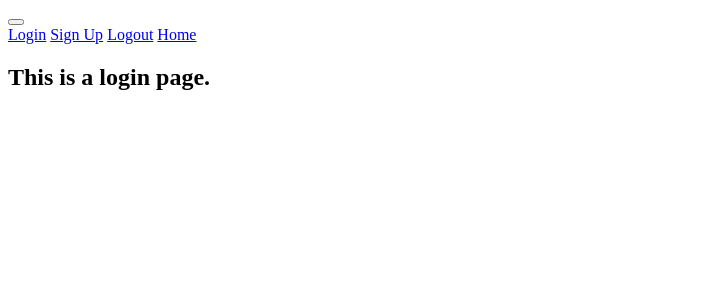
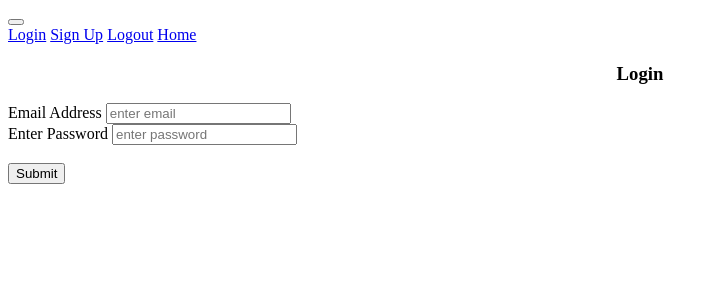
Before and after one commit to zoyasiddiqui/Flask-Web-App, a Flask app: page /login in a window 1280 px wide. Shown: the top 304 px of the page, without its empty margins (0-718 px from the left). Run offline with Flask 3, Linux system fonts and the light colour scheme.

Commit message:
fixed form for signup and created login form

```diff
--- a/website/templates/login.html
+++ b/website/templates/login.html
@@ -3,5 +3,20 @@
 {%block title%}Login{%endblock%}
 
 {%block content%}
-<h2>This is a login page.</h2>
+
+<form method="POST">
+    <h3 align="center">Login</h3>
+    <div class="form-group">
+        <label for="email">Email Address</label>
+        <input type="email" id="email" name="email" placeholder="enter email">
+    </div>
+    <div class="form-group">
+        <label for="password1">Enter Password</label>
+        <input type="password" id="password1" name="password1" placeholder="enter password">
+    </div>
+    <br>
+
+    <button type="submit" class="btn">Submit</button>
+</form>
+
 {%endblock%}
--- a/website/templates/signup.html
+++ b/website/templates/signup.html
@@ -4,7 +4,7 @@
 
 {%block content%}
 
-<form action="" method="POST">
+<form method="POST">
     <h3 align="center">Sign Up</h3>
     <div class="form-group">
         <label for="email">Email Address</label>
```
